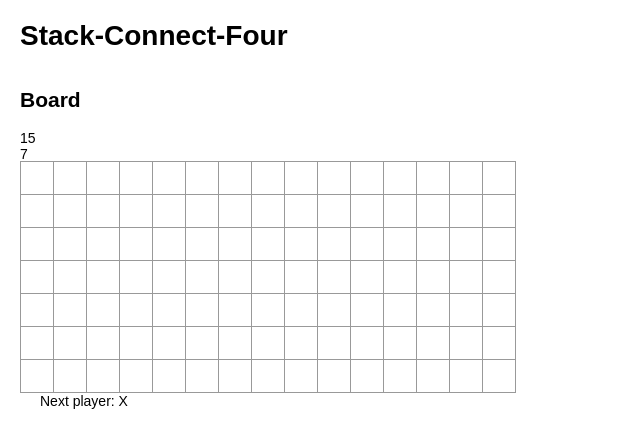
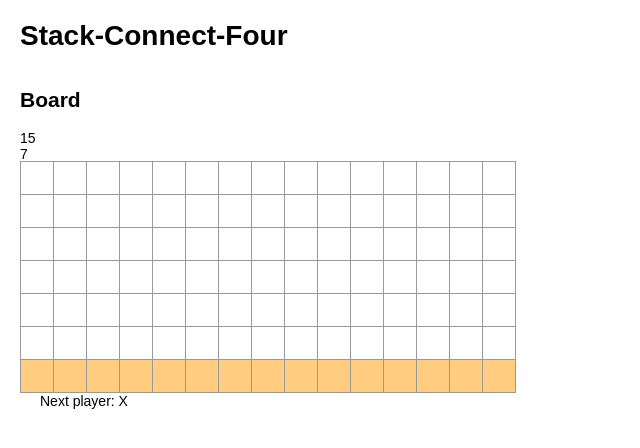
Before and after one commit to aikiyy/stack-connect-four, a React app: page / in a window 1280 px wide. Shown: the top 448 px of the page, without its empty margins (0-640 px from the left). Built offline with nearby package versions, Linux system fonts and the light colour scheme; the HTML template or start-up script is replaced by a standard one.

Commit message:
add canClickSquares & paint canClick square

```diff
--- a/src/Board.jsx
+++ b/src/Board.jsx
@@ -4,7 +4,7 @@ import './index.css'
 
 export class Board extends React.Component {
   renderSquare(i) {
-    return <Square num={i} value={this.props.squares[i]} onClick={() => this.props.onClick(i)} />
+    return <Square num={i} canClick={this.props.canClickSquares[i]} value={this.props.squares[i]} onClick={() => this.props.onClick(i)} />
   }
 
   render() {
--- a/src/Game.jsx
+++ b/src/Game.jsx
@@ -7,25 +7,43 @@ export class Game extends React.Component {
     super(props);
     this.state = {
       squares: Array(props.width * props.depth).fill(''),
+      canClickSquares: Array(props.width * props.depth).fill(false),
       xIsNext: true,
       winner: ''
     };
   }
 
+  componentDidMount() {
+    // クリック可能箇所更新
+    const canClickSquares = this.state.canClickSquares.slice();
+    for(let i = 0; i < this.props.width; i++) {
+      canClickSquares[this.props.width * (this.props.depth - 1) + i] = true
+    }
+    this.setState({
+      canClickSquares: canClickSquares
+    });
+  }
+
   handleClick(i) {
     const squares = this.state.squares.slice();
+    const canClickSquares = this.state.canClickSquares.slice();
     // 土台でない、または既にクリックされている場合
-    if (!canClick(squares, i, this.props) || squares[i]) {
+    if (!canClickSquares[i]) {
       return
     }
     // 勝利者が確定した場合
     if (this.state.winner) {
       return
     }
+    // クリック可能箇所更新
+    canClickSquares[i] = null
+    canClickSquares[i - this.props.width] = true
+
     squares[i] = this.state.xIsNext ? 'X' : 'O';
     let winner = calculateWinner(squares, i, this.props);
     this.setState({
       squares: squares,
+      canClickSquares: canClickSquares,
       xIsNext: !this.state.xIsNext,
       winner: winner
     });
@@ -48,6 +66,7 @@ export class Game extends React.Component {
             depth={this.props.depth}
             width={this.props.width}
             squares={this.state.squares}
+            canClickSquares={this.state.canClickSquares}
             onClick={(i) => this.handleClick(i)}
           />
         </div>
@@ -56,15 +75,6 @@ export class Game extends React.Component {
         </div>
       </div>
     );
-  }
-}
-
-// クリック可能なsquareか判定
-function canClick(squares, i, props) {
-  if (isNullSquare(squares, i+props.width) || squares[i+props.width] != '') {
-    return true
-  } else {
-    return false
   }
 }
 
--- a/src/Square.jsx
+++ b/src/Square.jsx
@@ -1,10 +1,23 @@
 import React from 'react'
 import './index.css'
 
+const style = {
+  container: {
+    backgroundColor: '#FFCC80'
+  }
+}
+
 export class Square extends React.Component {
   render() {
+    const canClickStyle = this.props.canClick ? style.container : null;
+
     return (
-      <button key={this.props.num} className="square" onClick={() => this.props.onClick()}>
+      <button
+        key={this.props.num}
+        className="square"
+        onClick={() => this.props.onClick()}
+        style={canClickStyle}
+      >
         {this.props.value}
       </button>
     );
```
